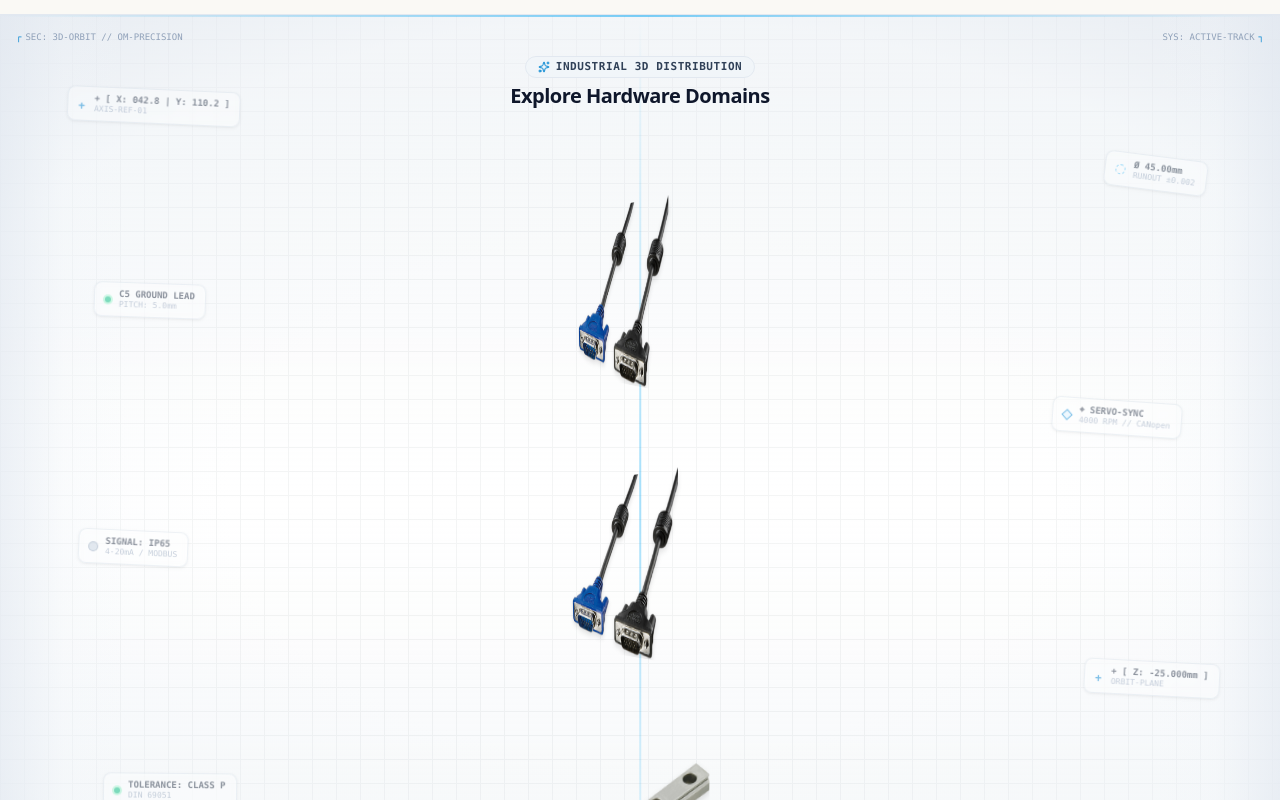
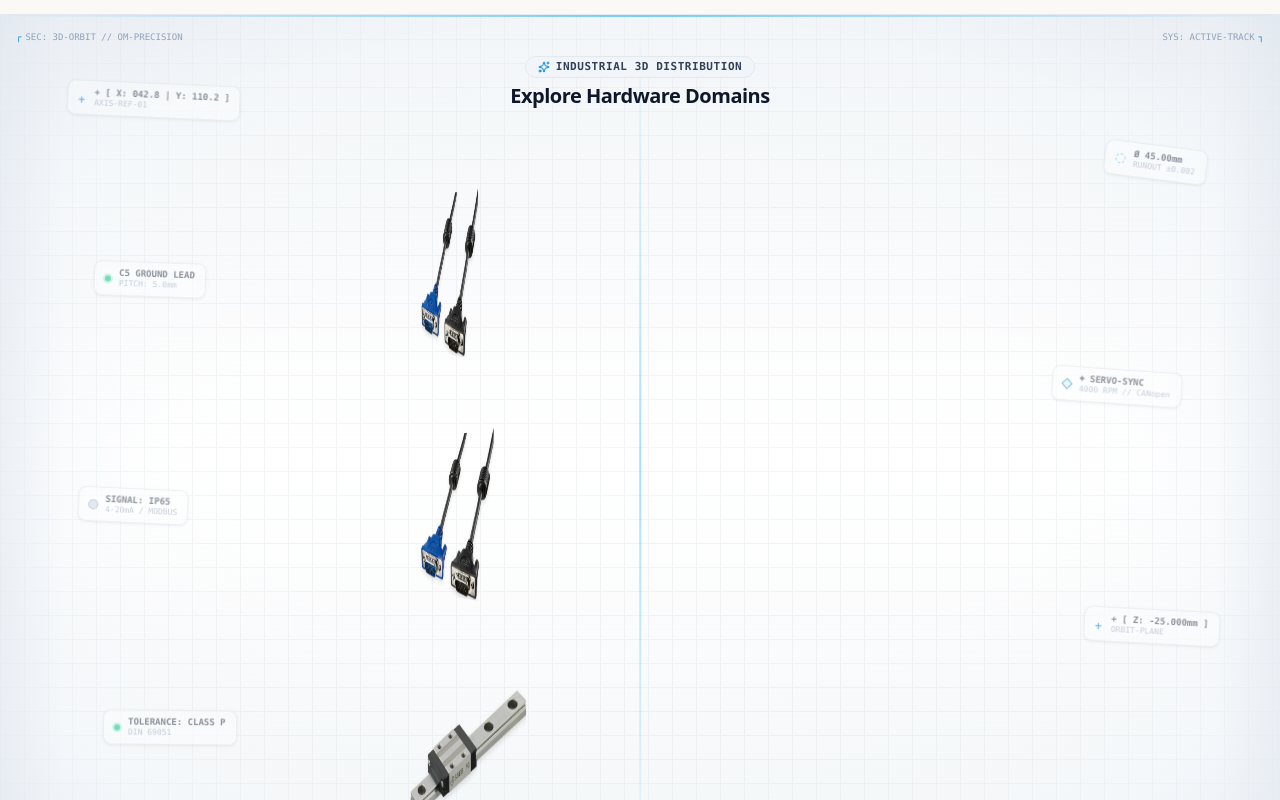
Before and after one commit to Shrey819/Web, a Next.js app: page / in a window 1280 px wide. Shown: the part 5240-6040 px from the top of the page. Built offline with nearby package versions, Linux system fonts and the light colour scheme; no server answers; a web font is replaced by a local one.

Commit message:
feat(categories): set spacing to 20px, name, 10px and 3D orbit depth to z=-250px

```diff
--- a/components/home/CategoryDistribution3D/CategoryDistribution3D.tsx
+++ b/components/home/CategoryDistribution3D/CategoryDistribution3D.tsx
@@ -338,7 +338,7 @@ function CategoryStation({
           opacity: detailsOpacity,
           pointerEvents: shouldReduceMotion ? "auto" : pointerEvents,
         }}
-        className="text-center px-4 mb-[30px] z-20"
+        className="text-center px-4 mb-[10px] z-20"
       >
         <h2 className="text-xl sm:text-2xl font-extrabold text-slate-900 tracking-tight">
           {category.name}
@@ -353,7 +353,7 @@ function CategoryStation({
         <div
           className="relative flex items-center justify-center shrink-0"
           style={{
-            perspective: "800px",
+            perspective: "1000px",
             perspectiveOrigin: "50% 50%",
           }}
         >
@@ -363,7 +363,7 @@ function CategoryStation({
               shouldReduceMotion
                 ? {}
                 : {
-                    transformOrigin: "50% 50% -25px",
+                    transformOrigin: "50% 50% -250px",
                     transformStyle: "preserve-3d",
                     rotateY,
                   }
@@ -602,7 +602,7 @@ export function CategoryDistribution3D({
       {/* ---------------------------------------------------------------------
           CATEGORY STATIONS (Vertical distribution with exact 30px gap between categories)
          --------------------------------------------------------------------- */}
-      <div className="relative z-10 w-full flex flex-col items-center gap-[30px] py-4">
+      <div className="relative z-10 w-full flex flex-col items-center gap-[20px] py-4">
         {resolvedCategories.map((category, index) => (
           <CategoryStation
             key={category.id}
```
